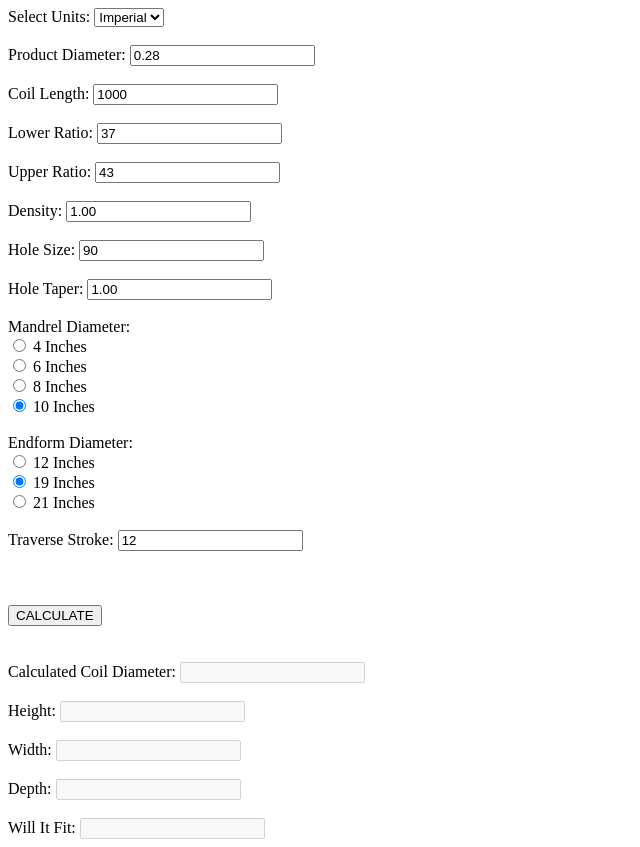
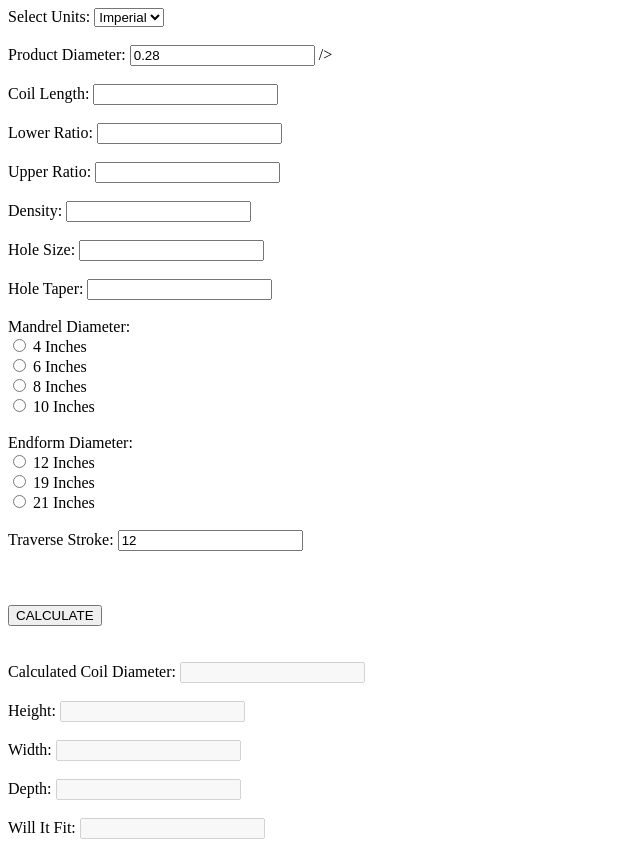
Before and after one commit to codingdave-dev/REELEX-calculator, a plain HTML site: page index.html in a window 1280 px wide. Shown: the whole page, without its empty margins (0-640 px from the left). Drawn offline with nearby package versions, Linux system fonts and the light colour scheme.

Commit message:
remove input values

```diff
--- a/index.html
+++ b/index.html
@@ -30,44 +30,44 @@
         class="input_text"
         id="ProductODIn"
         name="ProductODIn"
-        value="0.28"
+<!--        value="0.28"-->
       />
     </div>
 
     <br />
     <div>
       <label for="CoilLength">Coil Length:</label>
-      <input type="text" class="input_text" id="CoilLength" name="CoilLength" value="1000" />
+      <input type="text" class="input_text" id="CoilLength" name="CoilLength"  />
     </div>
 
     <br />
     <div>
       <label for="LowerRatio">Lower Ratio:</label>
-      <input type="text" class="input_text" id="LowerRatio" name="LowerRatio" value="37"/>
+      <input type="text" class="input_text" id="LowerRatio" name="LowerRatio" />
     </div>
 
     <br />
     <div>
       <label for="UpperRatio">Upper Ratio:</label>
-      <input type="text" class="input_text" id="UpperRatio" name="UpperRatio" value="43"/>
+      <input type="text" class="input_text" id="UpperRatio" name="UpperRatio" />
     </div>
 
     <br />
     <div>
       <label for="Density">Density:</label>
-      <input type="text" class="input_text" id="Density" name="Density" value="1.00"/>
+      <input type="text" class="input_text" id="Density" name="Density" />
     </div>
 
     <br />
     <div>
       <label for="HoleSize">Hole Size:</label>
-      <input type="text" class="input_text" id="HoleSize" name="HoleSize" value="90"/>
+      <input type="text" class="input_text" id="HoleSize" name="HoleSize" />
     </div>
 
     <br />
     <div>
       <label for="HoleTaper">Hole Taper:</label>
-      <input type="text" class="input_text" id="HoleTaper" name="HoleTaper" value="1.00"/>
+      <input type="text" class="input_text" id="HoleTaper" name="HoleTaper" />
     </div>
 
     <br />
@@ -83,7 +83,7 @@
       <input type="radio" id="MandrelSize8" name="MandrelSize" value="8" />
       8 Inches<br />
 
-      <input type="radio" id="MandrelSize10" name="MandrelSize" value="10" checked/>
+      <input type="radio" id="MandrelSize10" name="MandrelSize" value="10" />
       10 Inches<br />
     </div>
 
@@ -97,7 +97,7 @@
       <input type="radio" id="EndformSize12" name="EndformSize" value="12" />
       12 Inches<br />
 
-      <input type="radio" id="EndformSize18" name="EndformSize" value="19" checked/>
+      <input type="radio" id="EndformSize18" name="EndformSize" value="19" />
       19 Inches<br />
 
       <input type="radio" id="EndformSize21" name="EndformSize" value="21" />
```
